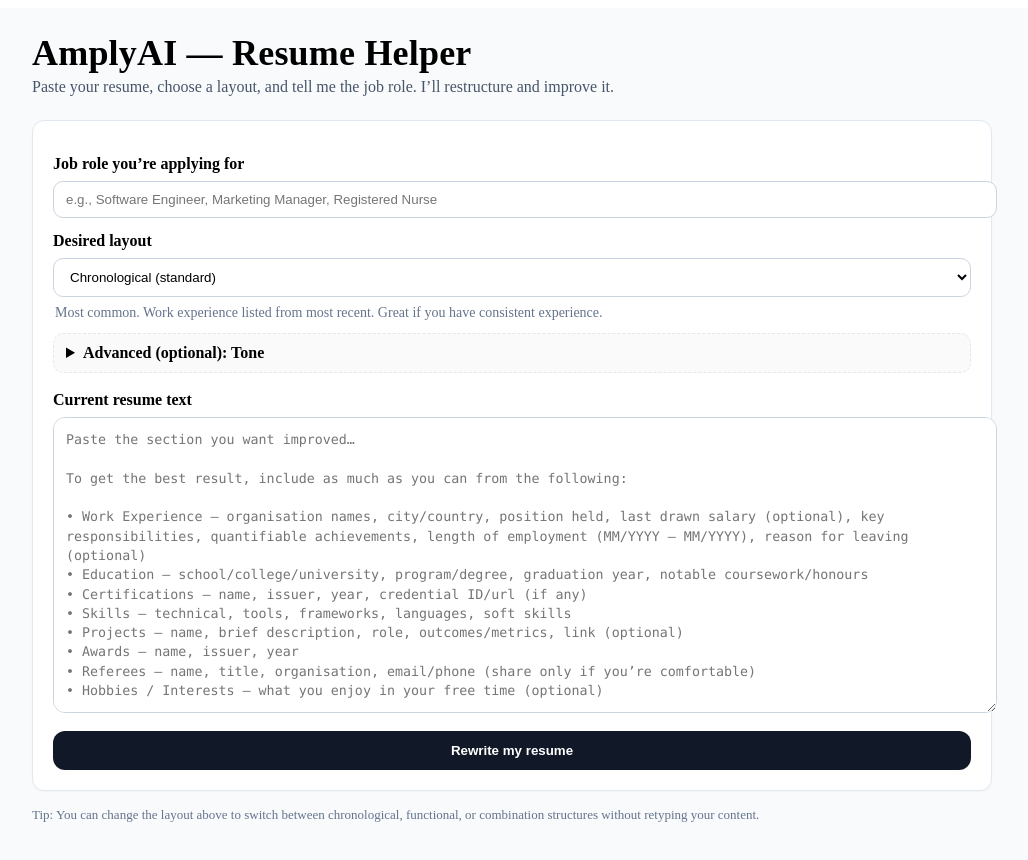
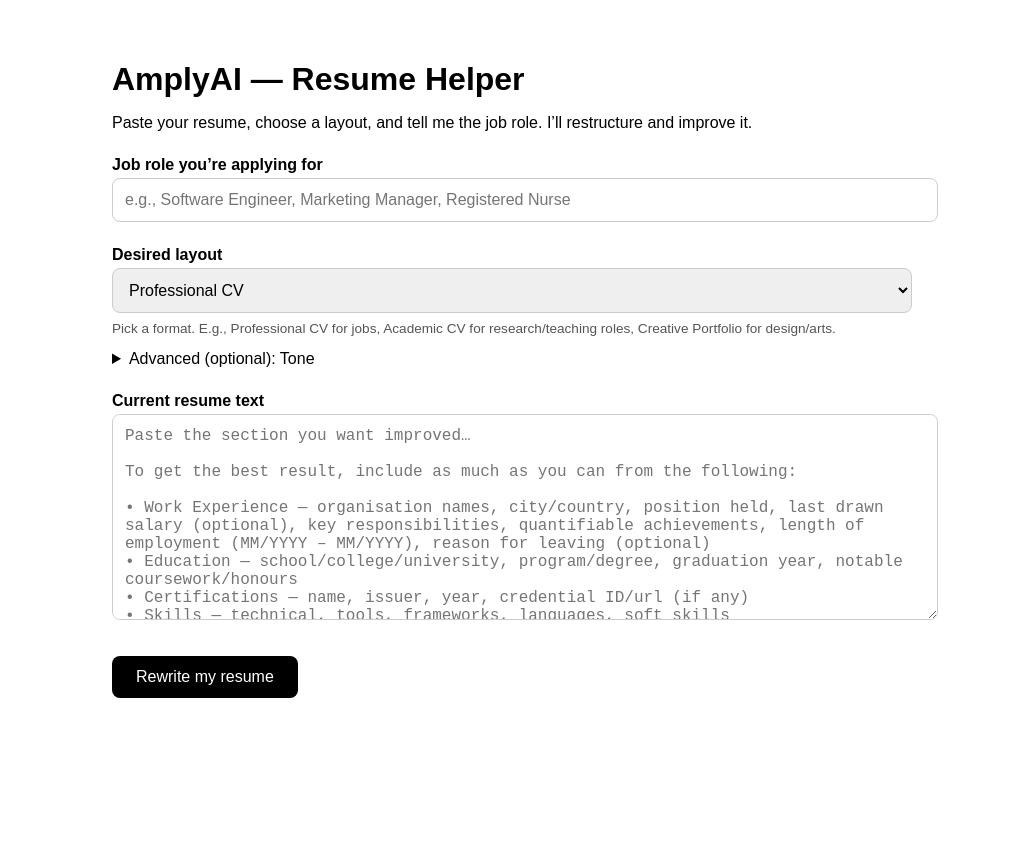
Before and after one commit to madevthevanthiran-maker/amplyai-chatbot, a Next.js app: page / in a window 1280 px wide. Shown: the top 860 px of the page, without its empty margins (128-1156 px from the left). After the commit the page ends 800 px from the top, so only its background shows below. Built offline with nearby package versions, Linux system fonts and the light colour scheme.

Commit message:
Update index.js

```diff
--- a/pages/index.js
+++ b/pages/index.js
@@ -1,165 +1,111 @@
-// pages/index.js
-import { useState, useMemo } from "react";
+import { useState } from "react";
+import Head from "next/head";
 
 export default function Home() {
   const [jobRole, setJobRole] = useState("");
-  const [layout, setLayout] = useState("chronological");
+  const [layout, setLayout] = useState("Professional CV");
   const [tone, setTone] = useState("");
-  const [showAdvanced, setShowAdvanced] = useState(false);
-
   const [resumeText, setResumeText] = useState("");
   const [loading, setLoading] = useState(false);
   const [error, setError] = useState("");
   const [output, setOutput] = useState("");
 
-  const layoutOptions = useMemo(
-    () => [
-      {
-        value: "chronological",
-        label: "Chronological (standard)",
-        blurb:
-          "Most common. Work experience listed from most recent. Great if you have consistent experience."
-      },
-      {
-        value: "functional",
-        label: "Functional / Skills-based",
-        blurb:
-          "Highlights skill groups before employment history. Good for career pivots or limited experience."
-      },
-      {
-        value: "combination",
-        label: "Combination (skills + chronology)",
-        blurb:
-          "Top skills summary + detailed work history. Nice balance for experienced candidates."
-      },
-      {
-        value: "academic_cv",
-        label: "Academic CV",
-        blurb:
-          "Research, publications, conferences, teaching, grants. Use for academic roles."
-      }
-    ],
-    []
-  );
-
-  const currentLayoutBlurb = useMemo(
-    () => layoutOptions.find((o) => o.value === layout)?.blurb || "",
-    [layout, layoutOptions]
-  );
-
-  async function onSubmit(e) {
+  const handleSubmit = async (e) => {
     e.preventDefault();
+    setLoading(true);
     setError("");
     setOutput("");
-    if (!jobRole.trim() || !resumeText.trim()) {
-      setError("Please enter the job role and provide some resume content.");
-      return;
-    }
-    setLoading(true);
 
     try {
-      // Update your /api/chat to read `layout` and (optionally) `tone`.
-      // Example server-side shape you can expect:
-      // { job_role, layout, tone (optional), resume_text }
-      const res = await fetch("/api/chat", {
+      const response = await fetch("/api/chat", {
         method: "POST",
         headers: { "Content-Type": "application/json" },
         body: JSON.stringify({
-          job_role: jobRole,
+          jobRole,
           layout,
-          // only include tone if user chose one
-          ...(tone ? { tone } : {}),
-          resume_text: resumeText
-        })
+          tone,
+          resumeText,
+        }),
       });
 
-      if (!res.ok) {
-        const msg = await res.text();
-        throw new Error(msg || "Request failed");
+      const data = await response.json();
+
+      if (response.ok) {
+        setOutput(data.text);
+      } else {
+        setError(data.error || "Something went wrong.");
       }
-      const data = await res.json().catch(() => null);
-      // Support either {result: "..."} JSON or raw text
-      const text = data?.result ?? (await res.text());
-      setOutput(text || "No content returned.");
     } catch (err) {
-      setError(
-        err?.message ||
-          "Something went wrong. Please try again or check server logs."
-      );
-    } finally {
-      setLoading(false);
-    }
+      setError("Request failed. Please try again.");
     }
 
+    setLoading(false);
+  };
+
   return (
-    <div className="page">
+    <>
+      <Head>
+        <title>AmplyAI — Resume Helper</title>
+        <meta
+          name="description"
+          content="Paste your resume, choose a layout, and tell me the job role. I’ll restructure and improve it."
+        />
+      </Head>
+
       <main className="container">
-        <h1 className="title">AmplyAI — Resume Helper</h1>
-        <p className="subtitle">
+        <h1>AmplyAI — Resume Helper</h1>
+        <p>
           Paste your resume, choose a layout, and tell me the job role. I’ll
           restructure and improve it.
         </p>
 
-        <form onSubmit={onSubmit} className="card">
-          {/* Job role */}
-          <label className="label">Job role you’re applying for</label>
+        <form onSubmit={handleSubmit}>
+          <label>
+            Job role you’re applying for
             <input
-            className="input"
-            placeholder="e.g., Software Engineer, Marketing Manager, Registered Nurse"
+              type="text"
               value={jobRole}
               onChange={(e) => setJobRole(e.target.value)}
+              placeholder="e.g., Software Engineer, Marketing Manager, Registered Nurse"
+              required
             />
+          </label>
 
-          {/* Desired layout (primary) */}
-          <div className="row">
-            <div className="col">
-              <label className="label">Desired layout</label>
+          <label>
+            Desired layout
             <select
-                className="input"
               value={layout}
               onChange={(e) => setLayout(e.target.value)}
+              required
             >
-                {layoutOptions.map((opt) => (
-                  <option key={opt.value} value={opt.value}>
-                    {opt.label}
-                  </option>
-                ))}
+              <option>Professional CV</option>
+              <option>One-Page Resume</option>
+              <option>Academic CV</option>
+              <option>Creative Portfolio Resume</option>
             </select>
-            </div>
-          </div>
+          </label>
+          <p className="note">
+            Pick a format. E.g., Professional CV for jobs, Academic CV for
+            research/teaching roles, Creative Portfolio for design/arts.
+          </p>
 
-          {/* Layout blurb */}
-          <p className="hint">{currentLayoutBlurb}</p>
-
-          {/* Optional: Tone (advanced) */}
-          <details
-            className="details"
-            open={showAdvanced}
-            onToggle={(e) => setShowAdvanced(e.currentTarget.open)}
-          >
-            <summary className="detailsSummary">Advanced (optional): Tone</summary>
-            <p className="hint">
-              Choose a writing tone if you want the output to “sound” a certain
-              way. Otherwise I’ll default to clear, professional language.
-            </p>
-            <select
-              className="input inline"
+          <details>
+            <summary>Advanced (optional): Tone</summary>
+            <label>
+              <input
+                type="text"
                 value={tone}
                 onChange={(e) => setTone(e.target.value)}
-            >
-              <option value="">No specific tone</option>
-              <option value="professional">Professional</option>
-              <option value="confident">Confident</option>
-              <option value="concise">Concise</option>
-              <option value="friendly">Friendly</option>
-            </select>
+                placeholder="e.g., Confident, Friendly, Concise"
+              />
+            </label>
           </details>
 
-          {/* Resume text */}
-          <label className="label withTop">Current resume text</label>
+          <label>
+            Current resume text
             <textarea
-            className="textarea"
-            rows={14}
+              value={resumeText}
+              onChange={(e) => setResumeText(e.target.value)}
               placeholder={`Paste the section you want improved…
 
 To get the best result, include as much as you can from the following:
@@ -173,156 +119,86 @@ To get the best result, include as much as you can from the following:
 • Referees — name, title, organisation, email/phone (share only if you’re comfortable)
 • Hobbies / Interests — what you enjoy in your free time (optional)
 
-If you don’t have some of these, leave them out. I’ll keep placeholders or structure around what you provide.`}
-            value={resumeText}
-            onChange={(e) => setResumeText(e.target.value)}
+If you don’t have some of these, leave them out — I’ll keep placeholders or structure around what you provide.`}
+              rows={10}
+              required
             />
+          </label>
 
-          {/* Actions */}
-          <button className="button" type="submit" disabled={loading}>
-            {loading ? "Rewriting…" : "Rewrite my resume"}
+          <button type="submit" disabled={loading}>
+            {loading ? "Rewriting..." : "Rewrite my resume"}
           </button>
-
-          {/* Errors */}
-          {error ? <div className="error">{error}</div> : null}
         </form>
 
-        {/* Output */}
+        {error && <div className="error">{error}</div>}
+
         {output && (
-          <div className="card output">
-            <pre className="pre">{output}</pre>
+          <div className="output">
+            <pre>{output}</pre>
           </div>
         )}
 
-        <p className="tinyTip">
-          Tip: You can change the layout above to switch between chronological,
-          functional, or combination structures without retyping your content.
-        </p>
-      </main>
-
         <style jsx>{`
-        .page {
-          padding: 24px;
-          background: #f8fafc;
-          min-height: 100vh;
+          .container {
+            max-width: 800px;
+            margin: 0 auto;
+            padding: 2rem;
+            font-family: Arial, sans-serif;
           }
-        .container {
-          max-width: 960px;
-          margin: 0 auto;
+          h1 {
+            font-size: 2rem;
+            margin-bottom: 1rem;
           }
-        .title {
-          margin: 0 0 4px;
-          font-size: 36px;
-          letter-spacing: 0.2px;
+          label {
+            display: block;
+            margin: 1.5rem 0 0.5rem;
+            font-weight: bold;
           }
-        .subtitle {
-          margin: 0 0 24px;
-          color: #475569;
+          input,
+          select,
+          textarea {
+            width: 100%;
+            padding: 0.75rem;
+            margin-top: 0.25rem;
+            border: 1px solid #ccc;
+            border-radius: 8px;
+            font-size: 1rem;
           }
-        .card {
-          background: #fff;
-          border: 1px solid #e2e8f0;
-          border-radius: 12px;
-          padding: 20px;
-          box-shadow: 0 1px 2px rgba(0, 0, 0, 0.03);
-          margin-bottom: 16px;
-        }
-        .label {
-          font-weight: 600;
-          margin: 14px 0 8px;
-          display: block;
-        }
-        .withTop {
-          margin-top: 18px;
-        }
-        .input {
-          width: 100%;
-          padding: 10px 12px;
-          border: 1px solid #cbd5e1;
-          border-radius: 10px;
-          background: #fff;
-          outline: none;
-        }
-        .input:focus,
-        .textarea:focus,
-        .inline:focus {
-          border-color: #6366f1;
-          box-shadow: 0 0 0 3px rgba(99, 102, 241, 0.15);
-        }
-        .textarea {
-          width: 100%;
-          padding: 12px;
-          border: 1px solid #cbd5e1;
-          border-radius: 12px;
-          resize: vertical;
-          font-family: ui-monospace, SFMono-Regular, Menlo, Monaco, Consolas,
-            "Liberation Mono", "Courier New", monospace;
-          line-height: 1.45;
-          background: #fff;
-        }
-        .row {
-          display: flex;
-          gap: 12px;
-        }
-        .col {
-          flex: 1;
-        }
-        .hint {
-          color: #64748b;
-          margin: 8px 2px 12px;
-          font-size: 14px;
-        }
-        .details {
-          margin: 6px 0 10px;
-          border: 1px dashed #e2e8f0;
-          border-radius: 10px;
-          padding: 10px 12px;
-          background: #fafafa;
-        }
-        .detailsSummary {
-          cursor: pointer;
-          font-weight: 600;
-        }
-        .inline {
-          max-width: 320px;
-        }
-        .button {
-          width: 100%;
-          margin-top: 14px;
-          padding: 12px 16px;
+          button {
+            margin-top: 1.5rem;
+            padding: 0.75rem 1.5rem;
             border: none;
-          border-radius: 12px;
-          background: #111827;
-          color: #fff;
-          font-weight: 600;
+            border-radius: 8px;
+            background: black;
+            color: white;
+            font-size: 1rem;
             cursor: pointer;
           }
-        .button[disabled] {
+          button[disabled] {
             opacity: 0.7;
-          cursor: default;
+            cursor: not-allowed;
           }
           .error {
-          margin-top: 10px;
-          padding: 10px 12px;
-          background: #fef2f2;
-          border: 1px solid #fecaca;
-          color: #b91c1c;
-          border-radius: 10px;
-          font-size: 14px;
+            margin-top: 1rem;
+            padding: 1rem;
+            background: #ffe6e6;
+            border: 1px solid #ff4d4d;
+            border-radius: 8px;
+            color: #a00;
           }
           .output {
-          white-space: pre-wrap;
+            margin-top: 2rem;
+            padding: 1.5rem;
+            background: #f7f7f7;
+            border-radius: 8px;
           }
-        .pre {
-          margin: 0;
-          white-space: pre-wrap;
-        }
-        .tinyTip {
-          color: #64748b;
-          font-size: 13px;
-          margin-top: 6px;
+          .note {
+            font-size: 0.85rem;
+            color: #555;
+            margin-top: 0.25rem;
           }
         `}</style>
-    </div>
+      </main>
+    </>
   );
 }
```
Lines whose indentation alone changed are shown as unchanged.
